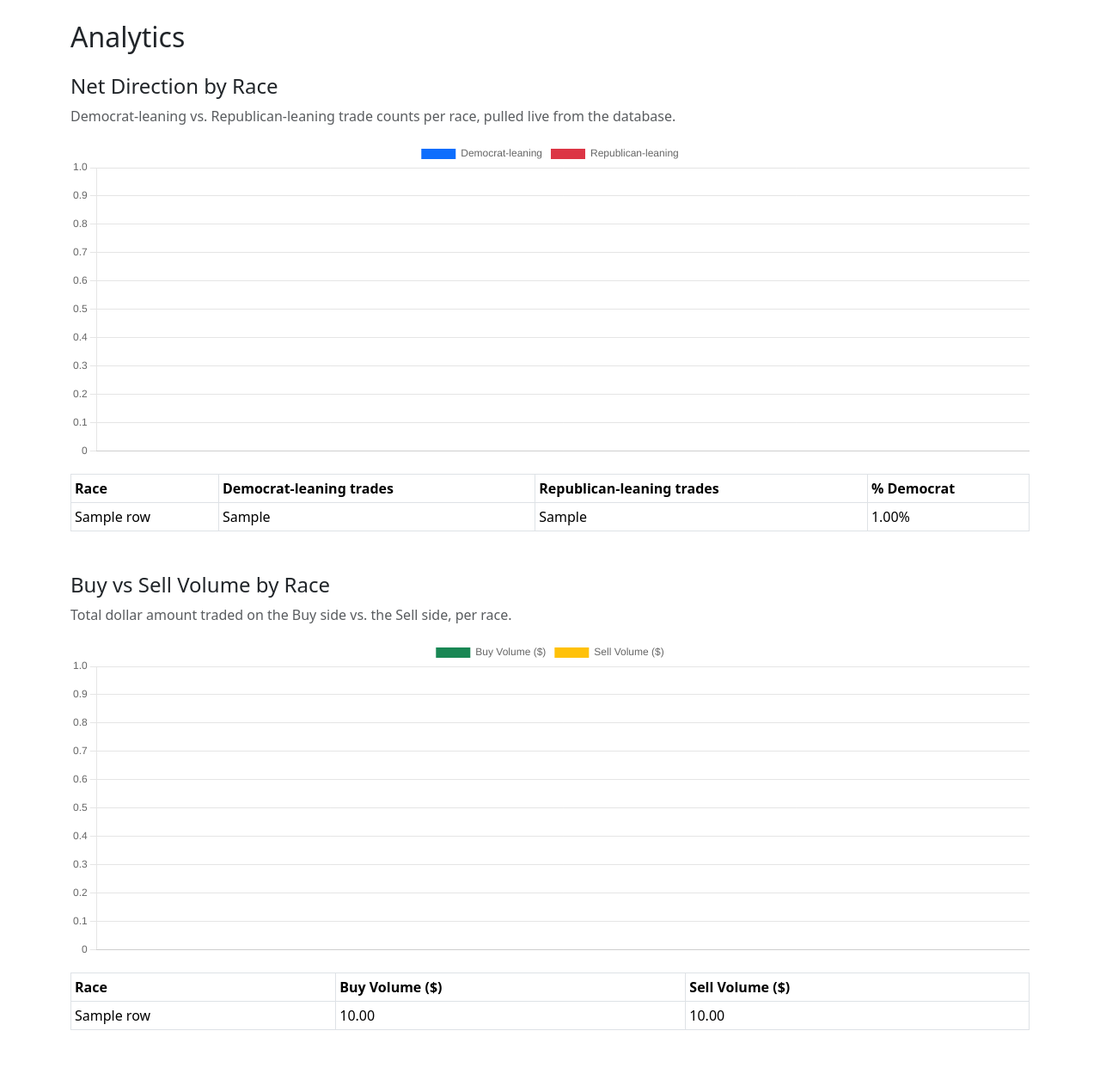
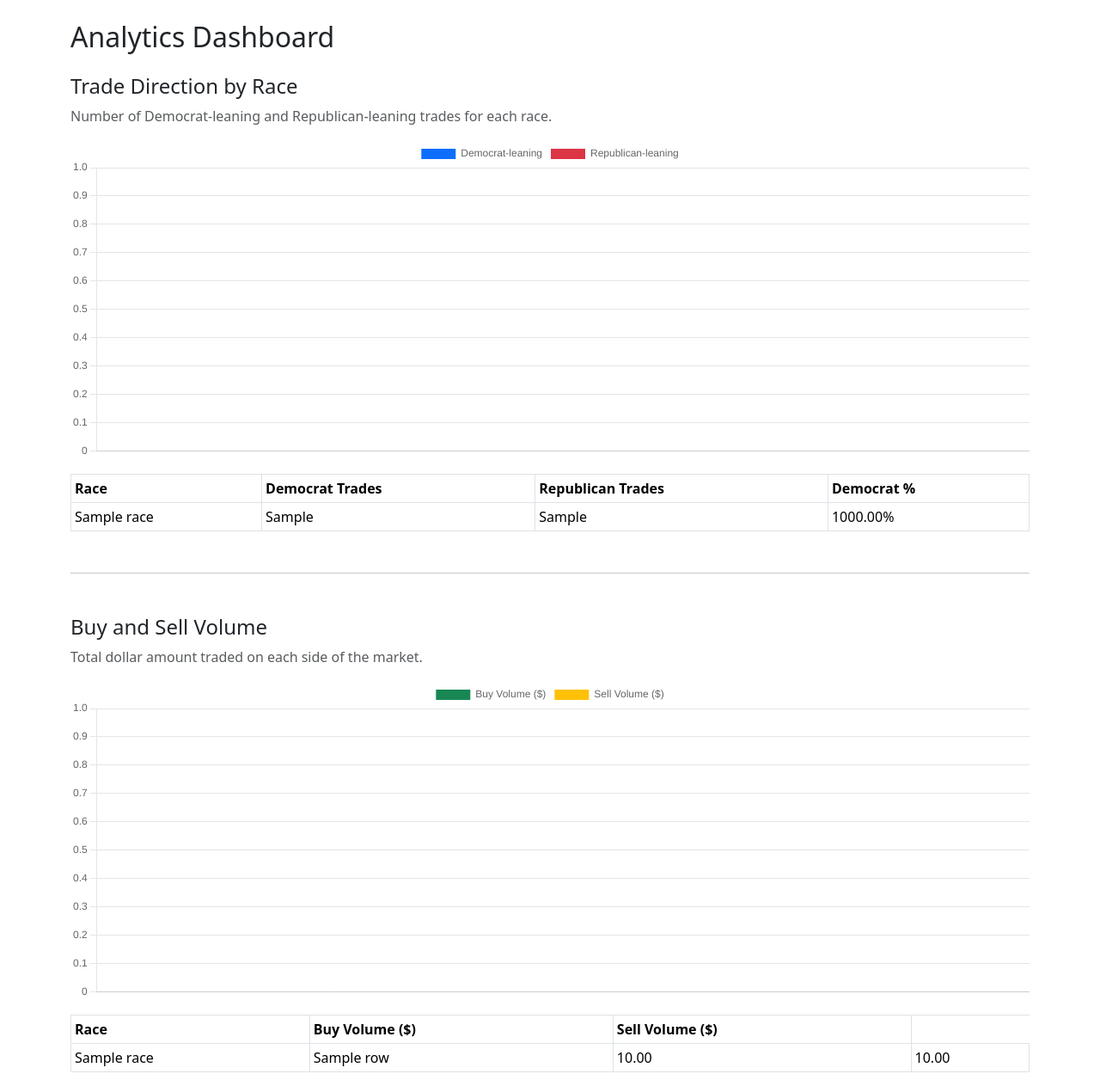
Before and after one commit to damellio/polymarket-senate-dashboard, a Flask app: template templates/analytics.html in a window 1280 px wide. Shown: the part 56-1319 px from the top of the page at 86% size. Before the commit the page ends 1254 px from the top, so only its background shows below. Run offline with Flask 3, Linux system fonts and the light colour scheme; the template is opened without the code that fills it: most values are stand-ins (such as "Sample title", 1, 10 or a date in 2020).

Commit message:
Update analytics.html

```diff
--- a/templates/analytics.html
+++ b/templates/analytics.html
@@ -1,40 +1,69 @@
 {% extends "base.html" %}
-{% block title %}Analytics{% endblock %}
+
+{% block title %}
+Analytics
+{% endblock %}
+
 {% block content %}
-<h2 class="mb-4">Analytics</h2>
 
-<h4>Net Direction by Race</h4>
-<p class="text-muted">Democrat-leaning vs. Republican-leaning trade counts per race, pulled live from the database.</p>
+<h2 class="mb-4">Analytics Dashboard</h2>
+
+<!-- Chart showing overall trade direction -->
+<h4>Trade Direction by Race</h4>
+<p class="text-muted">
+    Number of Democrat-leaning and Republican-leaning trades for each race.
+</p>
+
 <canvas id="directionChart" height="100"></canvas>
 
 <table class="table table-sm table-bordered mt-3">
     <thead>
-        <tr><th>Race</th><th>Democrat-leaning trades</th><th>Republican-leaning trades</th><th>% Democrat</th></tr>
+        <tr>
+            <th>Race</th>
+            <th>Democrat Trades</th>
+            <th>Republican Trades</th>
+            <th>Democrat %</th>
+        </tr>
     </thead>
+
     <tbody>
-        {% for row in direction_rows %}
+        {% for race in direction_rows %}
+        {% set totalTrades = race.DemTrades + race.RepTrades %}
         <tr>
-            <td>{{ row.RaceName }}</td>
-            <td>{{ row.DemTrades }}</td>
-            <td>{{ row.RepTrades }}</td>
-            <td>{{ "%.2f"|format(100 * row.DemTrades / (row.DemTrades + row.RepTrades)) }}%</td>
+            <td>{{ race.RaceName }}</td>
+            <td>{{ race.DemTrades }}</td>
+            <td>{{ race.RepTrades }}</td>
+            <td>
+                {{ "%.2f"|format((race.DemTrades / totalTrades) * 100) }}%
+            </td>
         </tr>
         {% endfor %}
     </tbody>
 </table>
 
-<h4 class="mt-5">Buy vs Sell Volume by Race</h4>
-<p class="text-muted">Total dollar amount traded on the Buy side vs. the Sell side, per race.</p>
+<hr class="my-5">
+
+<!-- Buy vs. Sell dollar volume -->
+<h4>Buy and Sell Volume</h4>
+<p class="text-muted">
+    Total dollar amount traded on each side of the market.
+</p>
+
 <canvas id="volumeChart" height="100"></canvas>
 
 <table class="table table-sm table-bordered mt-3">
     <thead>
-        <tr><th>Race</th><th>Buy Volume ($)</th><th>Sell Volume ($)</th></tr>
+        <tr>
+            <th>Race</th>
+            <th>Buy Volume ($)</th>
+            <th>Sell Volume ($)</th>
+        </tr>
     </thead>
+
     <tbody>
-        {% for row in volume_rows %}
+        {% for race in volume_rows %}
         <tr>
-            <td>{{ row.RaceName }}</td>
+            <td>{{ race.RaceName }}</td>            <td>{{ row.RaceName }}</td>
             <td>{{ "%.2f"|format(row.BuyVolume) }}</td>
             <td>{{ "%.2f"|format(row.SellVolume) }}</td>
         </tr>
```
